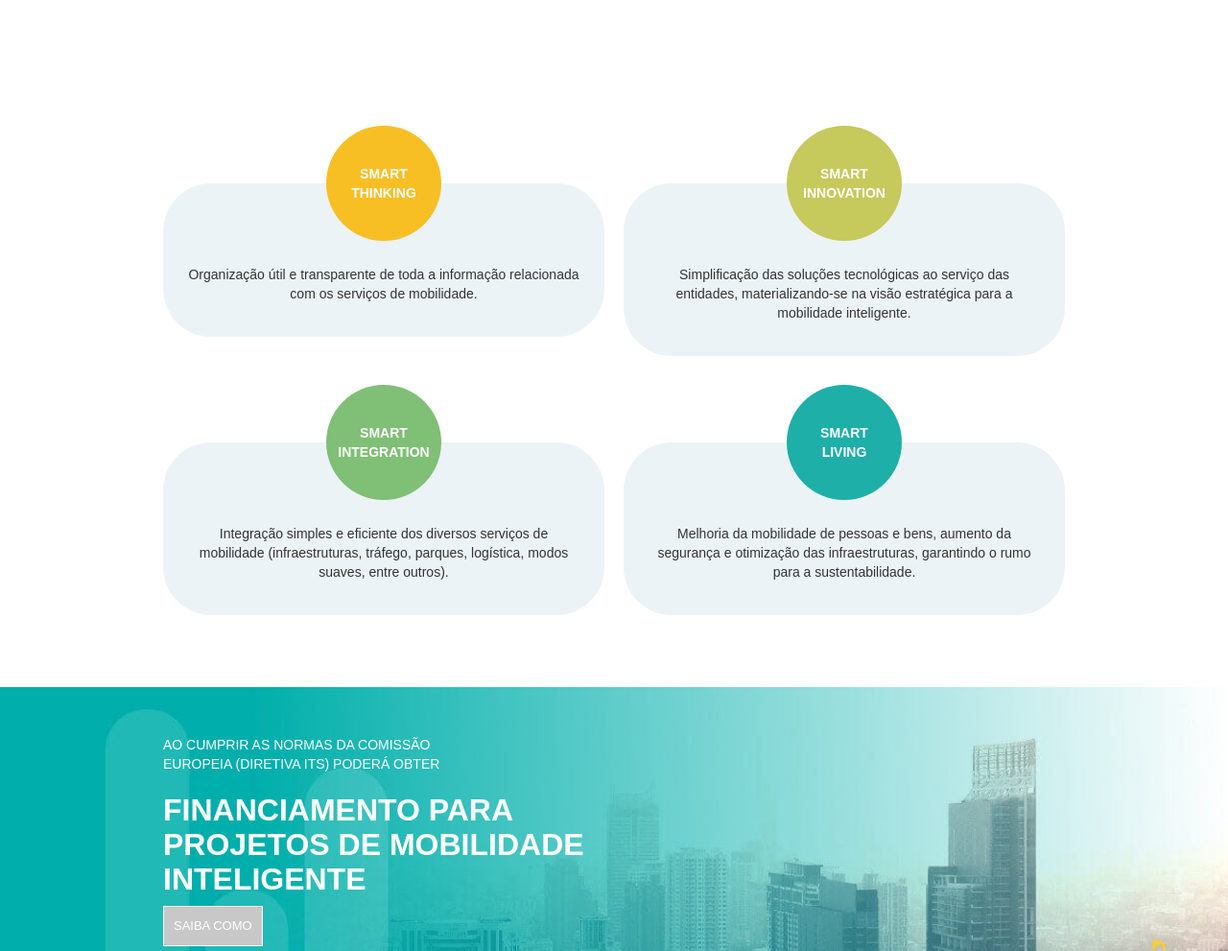
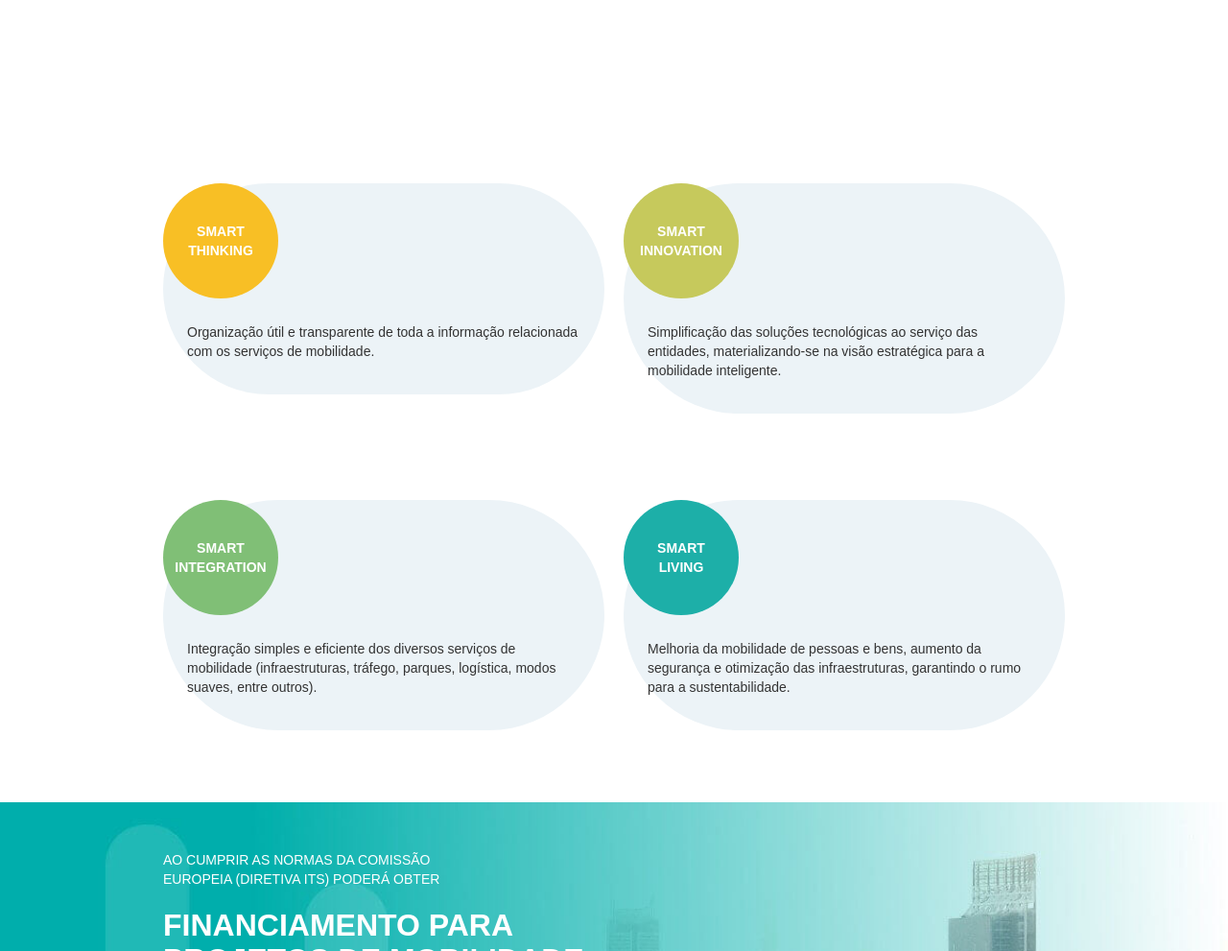
Before and after one commit to ImpactingDigital/arms01, a plain HTML site: page arms01-lpv1.html in a window 1280 px wide. Shown: the part 1640-2631 px from the top of the page at 96% size. Drawn offline with nearby package versions, Linux system fonts and the light colour scheme.

Commit message:
html+css

```diff
--- a/arms01-lpv1.html
+++ b/arms01-lpv1.html
@@ -304,13 +304,26 @@
         display: inline-block;
         padding: 25px 25px 25px 25px;
         text-align: center;
-
     }
     .smart-box{
         background-color: #ECF3F7;
         border-radius:50px;
         margin-top: 90px;
         text-align: center;
+    }
+    @media screen and (min-width: 767px){
+    .smart-circles{
+        margin-top: 0;
+        }
+    .smart-box{
+        border-radius:1000px;
+        text-align: left;
+        vertical-align: middle;
+        }
+    .smart-description{
+        text-align: left;
+        display: inline-block;
+        }
     }
     .w4s-logo-lp{
         max-width: 200px;
```
